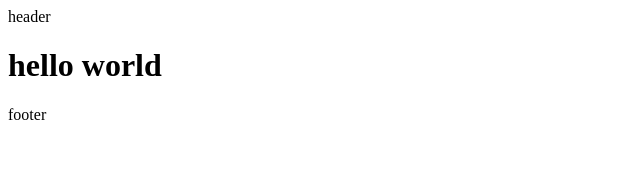
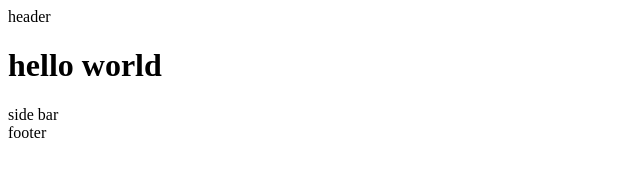
Before and after one commit to himangshum17/git-collaboration-tutorial, a plain HTML site: page index.html in a window 1280 px wide. Shown: the full height of the page, 0-640 px from the left. Drawn offline with Linux system fonts and the light colour scheme.

Commit message:
ui:add features sidebar

```diff
--- a/index.html
+++ b/index.html
@@ -8,6 +8,11 @@
   <body>
     <header>header</header>
     <h1>hello world</h1>
+    <section>
+      <aside>
+        side bar
+      </aside>
+    </section>
     <footer>footer</footer>
   </body>
 </html>
```
